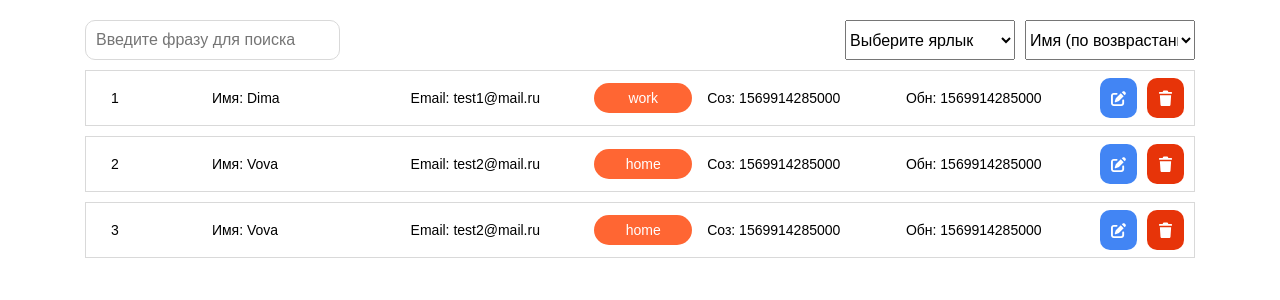
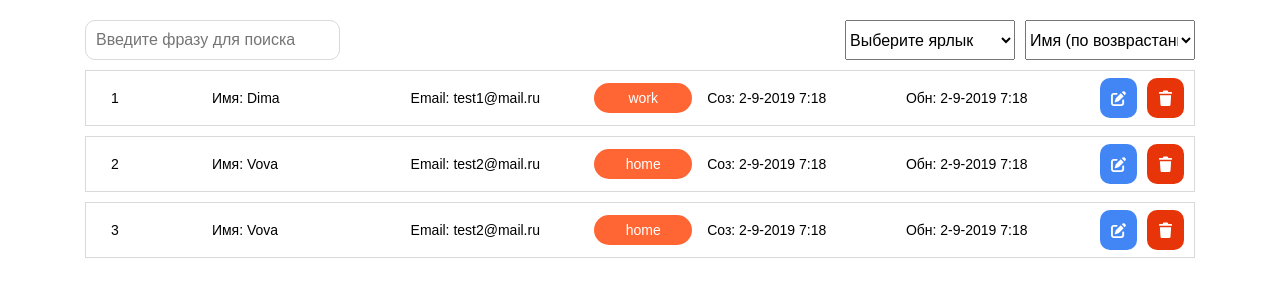
Before and after one commit to golubvladimir/react-redux-list, a React (Create React App) app: page / in a window 1280 px wide. Shown: the top 300 px of the page. Built offline with nearby package versions, Linux system fonts and the light colour scheme.

Commit message:
fix ListItem handler change

```diff
--- a/src/components/List/ListElement/ListItem.js
+++ b/src/components/List/ListElement/ListItem.js
@@ -94,12 +94,12 @@ class ListItem extends Component {
         }
     };
 
-    handlerChange = (event, type) => {
+    handlerChange = (value, type) => {
         this.setState(prevState => {
             return {
                 editItem: {
                     ...prevState.editItem,
-                    [type]: event
+                    [type]: value
                 }
             }
         });
@@ -148,8 +148,8 @@ class ListItem extends Component {
                         </>
                 }
 
-                <DateCreate>Cоз: { dateCreate }</DateCreate>
-                <DateUpdate>Обн: { dateUpdate }</DateUpdate>
+                <DateCreate>Cоз: { `${new Date(+dateCreate).getDay()}-${new Date(+dateCreate).getMonth()}-${new Date(+dateCreate).getFullYear()} ${new Date(+dateCreate).getHours()}:${new Date(+dateCreate).getMinutes()}` }</DateCreate>
+                <DateUpdate>Обн: { `${new Date(+dateUpdate).getDay()}-${new Date(+dateUpdate).getMonth()}-${new Date(+dateUpdate).getFullYear()} ${new Date(+dateUpdate).getHours()}:${new Date(+dateUpdate).getMinutes()}` }</DateUpdate>
                 <ButtonEdit
                     clickFunc={() => this.handlerEdit(id, name, email, label)}
                 >
```
